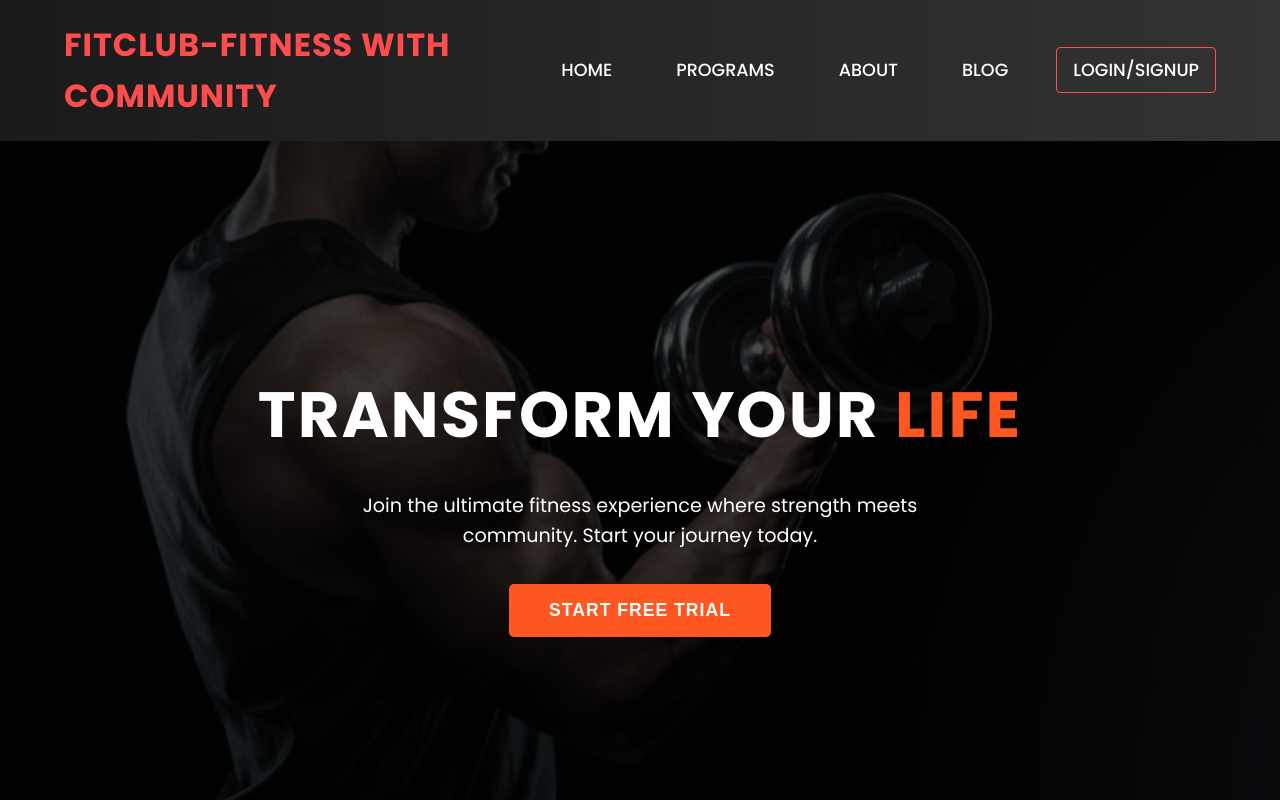
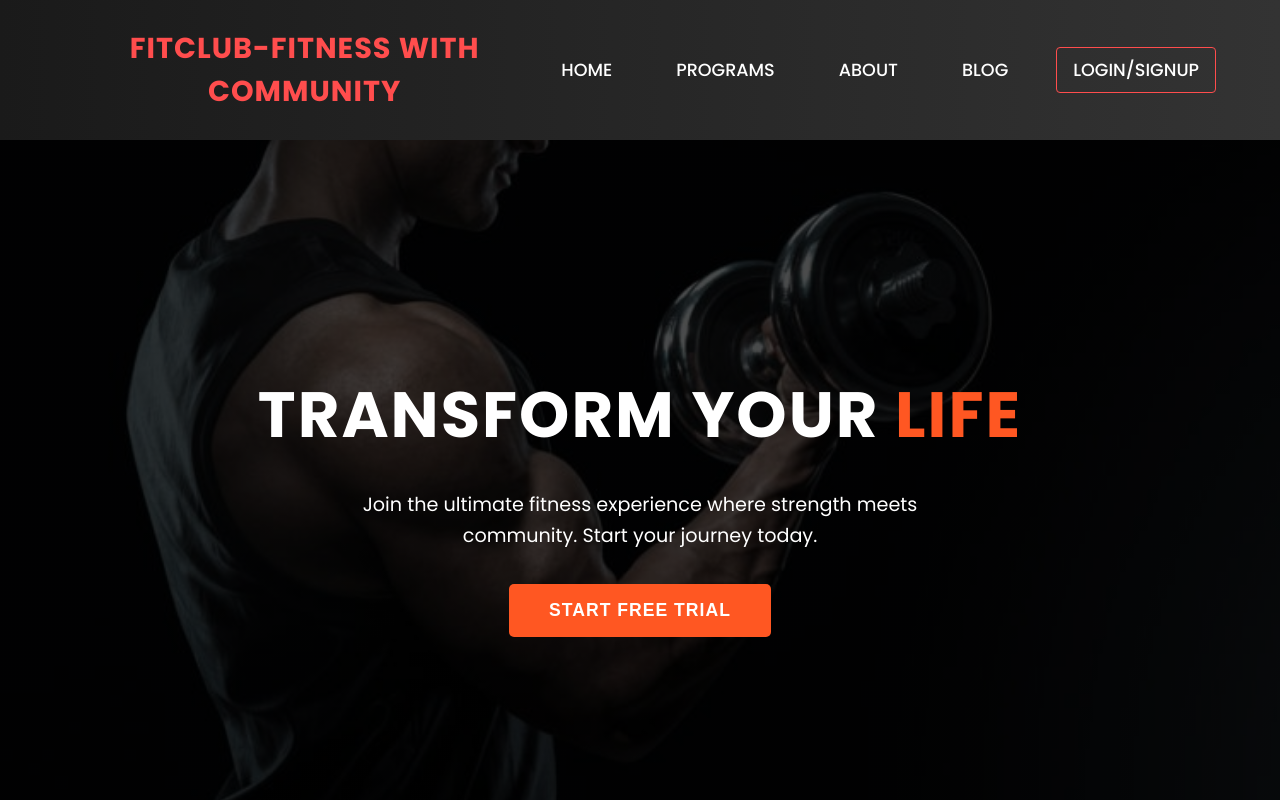
Before and after one commit to TusharGhosh56/Fit_Club, a React (Create React App) app: page / in a window 1280 px wide. Shown: the top 800 px of the page. Built offline with nearby package versions, Linux system fonts and the light colour scheme; no server answers.

Commit message:
added navigation to home on logo click

```diff
--- a/src/components/Navbar.js
+++ b/src/components/Navbar.js
@@ -1,24 +1,26 @@
-import { Link } from 'react-router-dom';
+import { Link, useNavigate } from 'react-router-dom';
 import { useState, useEffect } from 'react';
-import { auth } from '../firebase/config'; // Ensure Firebase is properly imported
+import { auth } from '../firebase/config';
 import { onAuthStateChanged } from 'firebase/auth';
 import '../css/Navbar.css';
 
+
 function Navbar() {
   const [isLoggedIn, setIsLoggedIn] = useState(false);
-
+  const navigate = useNavigate();
   useEffect(() => {
-    // Listen for auth state changes
     const unsubscribe = onAuthStateChanged(auth, (user) => {
       setIsLoggedIn(!!user);
     });
 
-    return () => unsubscribe(); // Cleanup on unmount
+    return () => unsubscribe();
   }, []);
 
   return (
     <nav className="navbar">
-      <div className="nav-brand">FitClub-Fitness with Community</div>
+      <div className="nav-brand">
+        <button className='gym-name' onClick={()=>navigate('/')}>FitClub-Fitness with Community</button>
+        </div>
       <ul className="nav-links">
         <li><Link to="/">Home</Link></li>
         <li><Link to="/programs">Programs</Link></li>
--- a/src/css/Navbar.css
+++ b/src/css/Navbar.css
@@ -14,6 +14,28 @@
   text-transform: uppercase;
   letter-spacing: 1px;
 }
+
+
+.gym-name {
+  font-size: 1.8rem;
+  font-weight: bold;
+  font-family: 'Poppins', sans-serif;
+  background: none;
+  border: none;
+  color: #ff4d4d;
+  text-transform: uppercase;
+  letter-spacing: 1px;
+  cursor: pointer;
+  transition: all 0.3s ease;
+  padding: 0.5rem 1rem;
+}
+
+@media (max-width: 768px) {
+  .gym-name {
+    font-size: 1.5rem;
+  }
+}
+
 
 .nav-links {
   display: flex;
```
